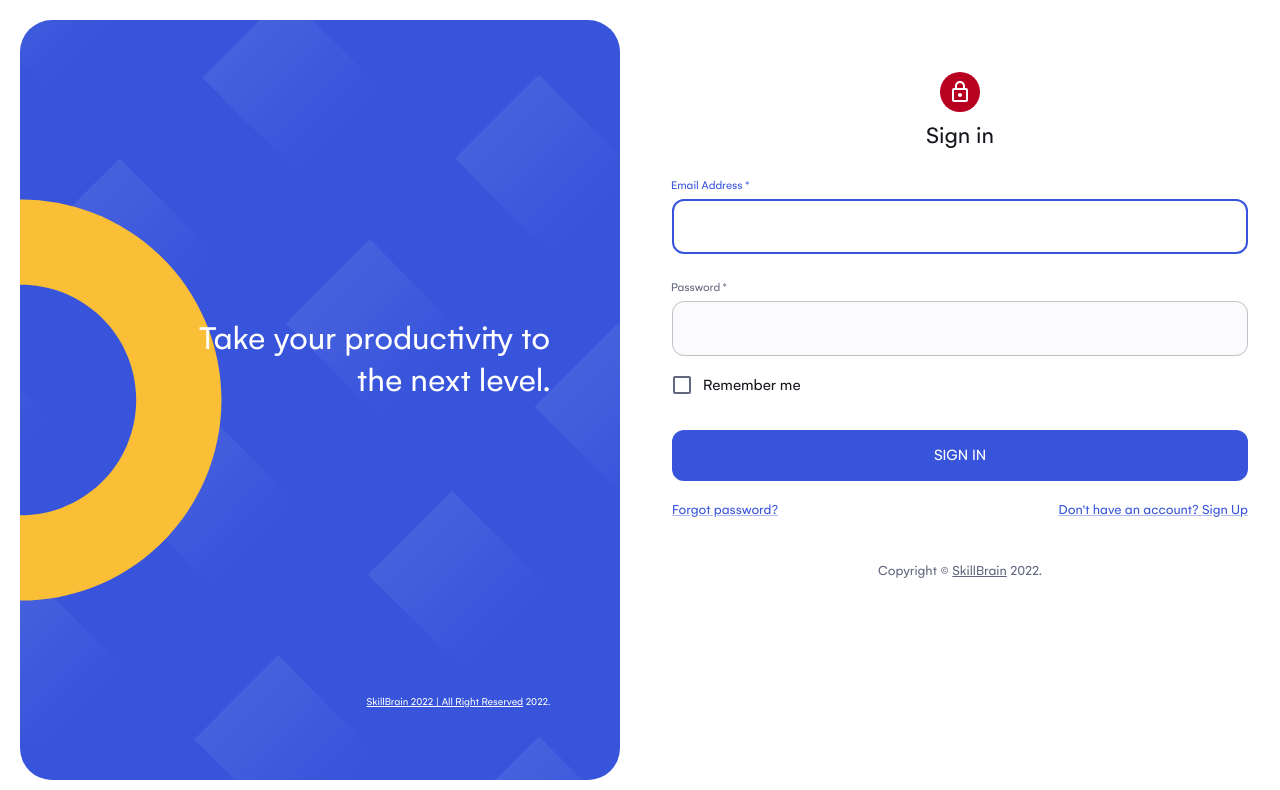
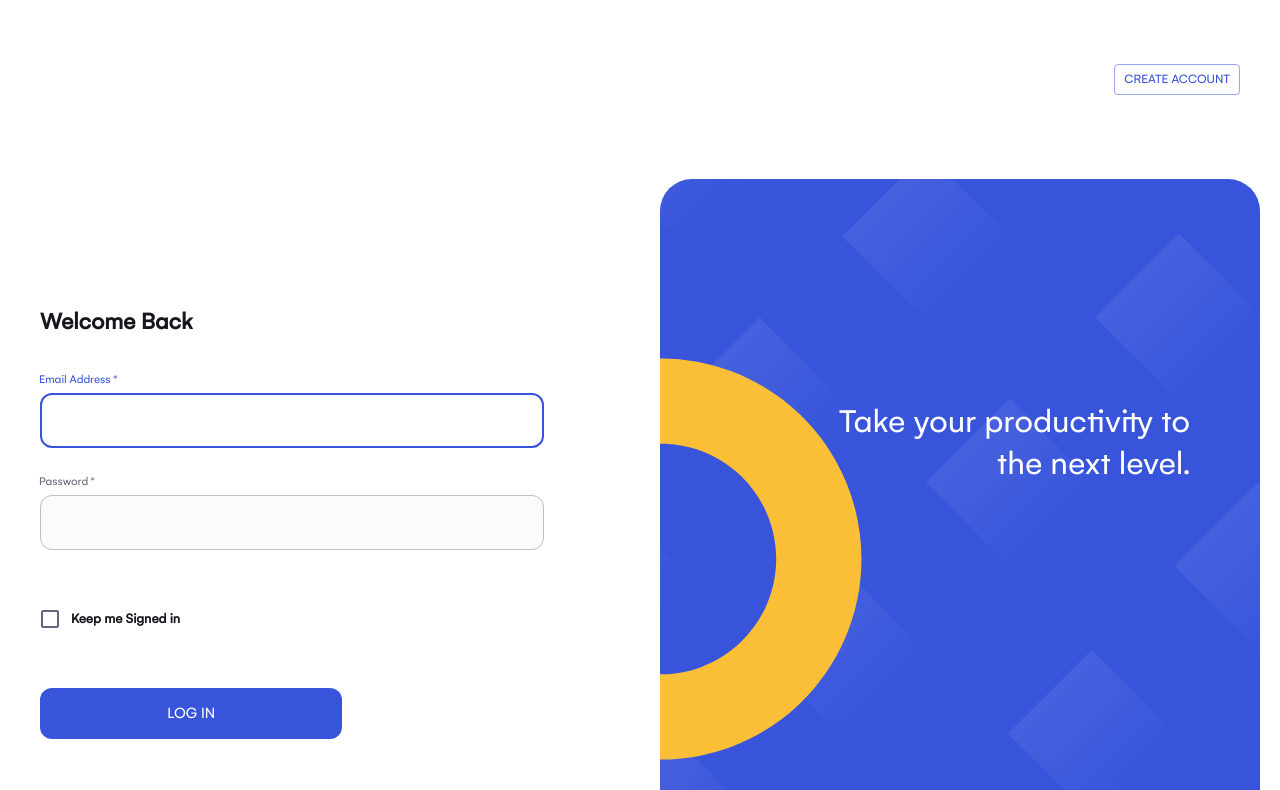
Before and after one commit to SkillBrainFrontend/Semicolon-Task-Manager-Andromeda, a React (Create React App) app: page /login in a window 1280 px wide. Shown: the top 790 px of the page. Built offline with nearby package versions, Linux system fonts and the light colour scheme.

Commit message:
logIn-farabuton

```diff
--- a/src/components/welcome-placeholder/WelcomePlaceholder.jsx
+++ b/src/components/welcome-placeholder/WelcomePlaceholder.jsx
@@ -66,7 +66,7 @@ function WelcomePlaceholder(props) {
 							flexDirection: "column",
 							alignItems: positionText[props.position],
 							justifyContent: "space-between",
-							height: "70%",
+							height: "80%",
 							padding: "70px",
 						}}
 					>
--- a/src/pages/index.js
+++ b/src/pages/index.js
@@ -1,7 +1,7 @@
 import CreateTaskForm from "../components/create-task-form/CreateTaskForm";
 
 import RecoverPasswordWrapper from "./components/recoverPasswordWrapper/RecoverPasswordWrapper";
-import SingInPage from "./login-page/SignInExample";
+import SingInPage from "./login-page/SignIn";
 import RecoverPassword from "./recover-password/RecoverPassword";
 import RegisterPage from "./register-screen/RegisterPage";
 import ResetPassword from "./reset-password/ResetPassword";
--- /dev/null
+++ b/src/pages/login-page/SignIn.jsx
@@ -0,0 +1,65 @@
+import * as React from "react";
+
+import { Box, Button, Grid, Typography } from "@mui/material";
+
+import { WelcomePlaceholder } from "../../components";
+
+import LoginForm from "./components/loginForm/LoginForm";
+
+export default function SignInSide() {
+	return (
+		<Box
+			sx={{
+				display: "flex",
+				flexDirection: "column",
+				alignItems: "flex-end",
+			}}
+		>
+			<Button
+				href="/register"
+				size="small"
+				sx={{ mx: 5, my: 8, fontWeight: 500 }}
+				variant="outlined"
+			>
+				Create Account
+			</Button>
+			<Grid
+				component="main"
+				container
+				sx={{
+					height: "100vh",
+				}}
+			>
+				<Grid
+					item
+					md={6}
+					sm={7}
+					xs={12}
+					sx={{
+						display: "flex",
+						flexDirection: "column",
+						justifyContent: "center",
+					}}
+				>
+					<Box
+						sx={{
+							my: 8,
+							mx: 5,
+						}}
+					>
+						<Typography component="h1" sx={{ fontWeight: 600 }} variant="h5">
+							Welcome Back
+						</Typography>
+						<LoginForm />
+					</Box>
+				</Grid>
+				<Grid item md={6} sm={5} xs={false}>
+					<WelcomePlaceholder
+						message="Take your productivity to the next level."
+						position="right"
+					/>
+				</Grid>
+			</Grid>
+		</Box>
+	);
+}
--- a/src/pages/login-page/SignInExample.jsx
+++ /dev/null
@@ -1,58 +0,0 @@
-import * as React from "react";
-
-import LockOutlinedIcon from "@mui/icons-material/LockOutlined";
-import { Avatar, Box, Grid, Link, Typography } from "@mui/material";
-
-import { WelcomePlaceholder } from "../../components";
-
-import LoginForm from "./components/loginForm/LoginForm";
-
-function Copyright(props) {
-	return (
-		<Typography
-			align="center"
-			color="text.secondary"
-			variant="body2"
-			{...props}
-		>
-			{"Copyright © "}
-			<Link color="inherit" href="https://skillbrain.com/" target="_blank">
-				SkillBrain
-			</Link>{" "}
-			{new Date().getFullYear()}.
-		</Typography>
-	);
-}
-
-export default function SignInSide() {
-	return (
-		<Grid component="main" container sx={{ height: "100vh" }}>
-			<Grid item md={6} sm={5} xs={false}>
-				<WelcomePlaceholder
-					message="Take your productivity to the next level."
-					position="right"
-				/>
-			</Grid>
-			<Grid item md={6} sm={7} xs={12}>
-				<Box
-					sx={{
-						my: 8,
-						mx: 4,
-						display: "flex",
-						flexDirection: "column",
-						alignItems: "center",
-					}}
-				>
-					<Avatar sx={{ m: 1, bgcolor: "secondary.main" }}>
-						<LockOutlinedIcon />
-					</Avatar>
-					<Typography component="h1" variant="h5">
-						Sign in
-					</Typography>
-					<LoginForm />
-					<Copyright sx={{ mt: 5 }} />
-				</Box>
-			</Grid>
-		</Grid>
-	);
-}
--- a/src/pages/login-page/components/loginForm/LoginForm.jsx
+++ b/src/pages/login-page/components/loginForm/LoginForm.jsx
@@ -2,7 +2,14 @@ import React from "react";
 import { useFormik } from "formik";
 import * as Yup from "yup";
 
-import { Box, Checkbox, FormControlLabel, Grid, Link } from "@mui/material";
+import {
+	Box,
+	Checkbox,
+	FormControlLabel,
+	Grid,
+	Link,
+	Typography,
+} from "@mui/material";
 
 import { Button, Input } from "../../../../components/shared";
 
@@ -29,7 +36,12 @@ function LoginForm() {
 		<Box
 			component="form"
 			onSubmit={handleSubmit}
-			sx={{ boxShadow: "none", mt: 1 }}
+			sx={{
+				mt: 2,
+				width: "90%",
+				display: "flex",
+				flexDirection: "column",
+			}}
 		>
 			<Input
 				autoComplete="email"
@@ -60,7 +72,6 @@ function LoginForm() {
 				value={values.password}
 			/>
 			<FormControlLabel
-				label="Remember me"
 				control={
 					<Checkbox
 						checked={values.rememberMe.checked}
@@ -70,25 +81,31 @@ function LoginForm() {
 						value="remember"
 					/>
 				}
+				label={
+					<Typography sx={{ fontWeight: 600 }} variant="body2">
+						Keep me Signed in
+					</Typography>
+				}
+				sx={{
+					mt: 5,
+				}}
 			/>
 			<Button
 				disabled={!isValid}
-				fullWidth
-				sx={{ mt: 3, mb: 2 }}
+				sx={{ mt: 6, mb: 6, width: "60%" }}
 				type="submit"
 				variant="contained"
 			>
-				Sign In
+				Log In
 			</Button>
 			<Grid container>
 				<Grid item xs>
-					<Link href="#" variant="body2">
+					<Link
+						href="/recover-password"
+						sx={{ fontWeight: 600 }}
+						variant="body1"
+					>
 						Forgot password?
-					</Link>
-				</Grid>
-				<Grid item>
-					<Link href="#" variant="body2">
-						Don&apos;t have an account? Sign Up
 					</Link>
 				</Grid>
 			</Grid>
```
Also changed, not shown: 1 other file (tests, documents, lock files or other folders).
